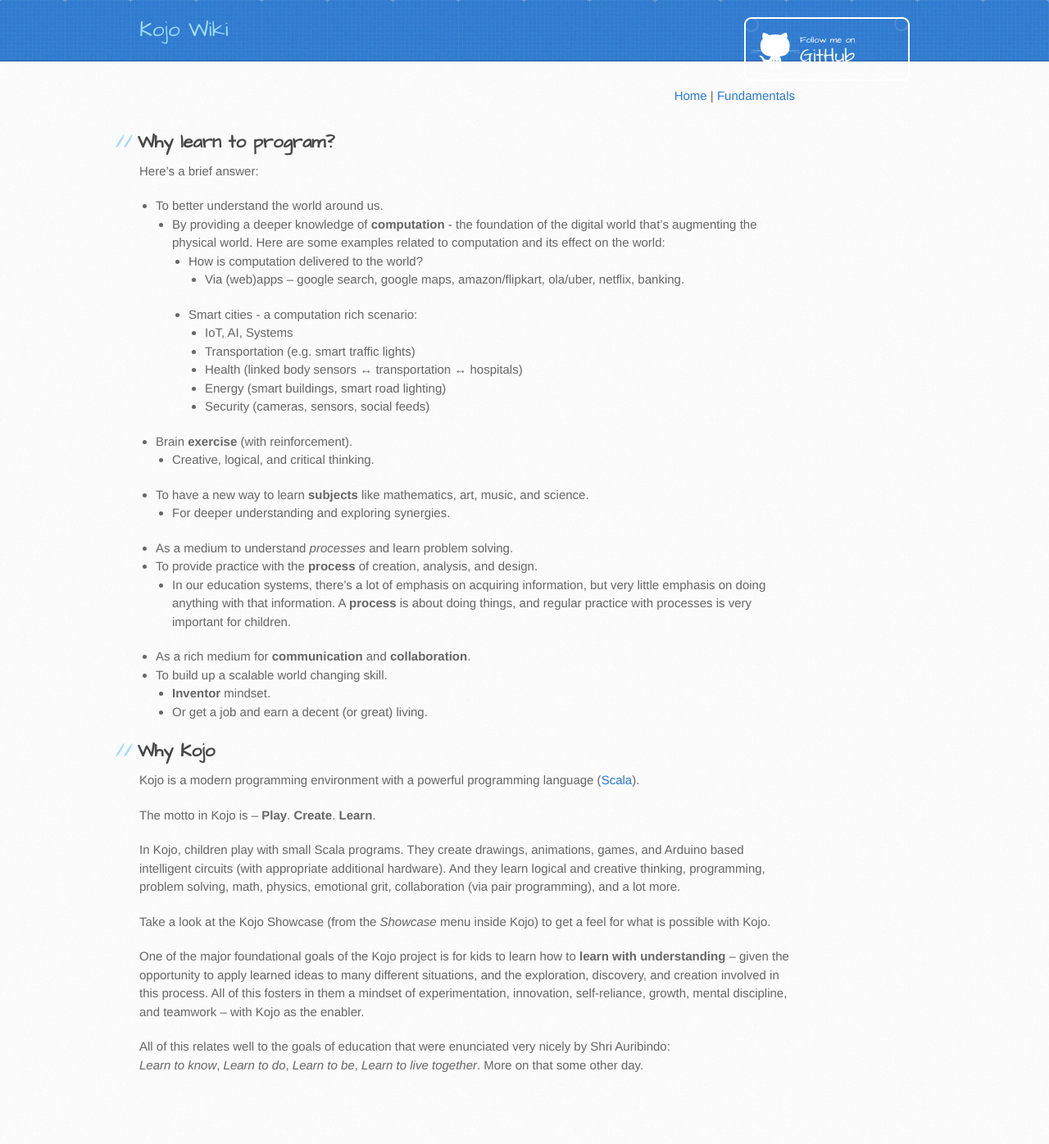
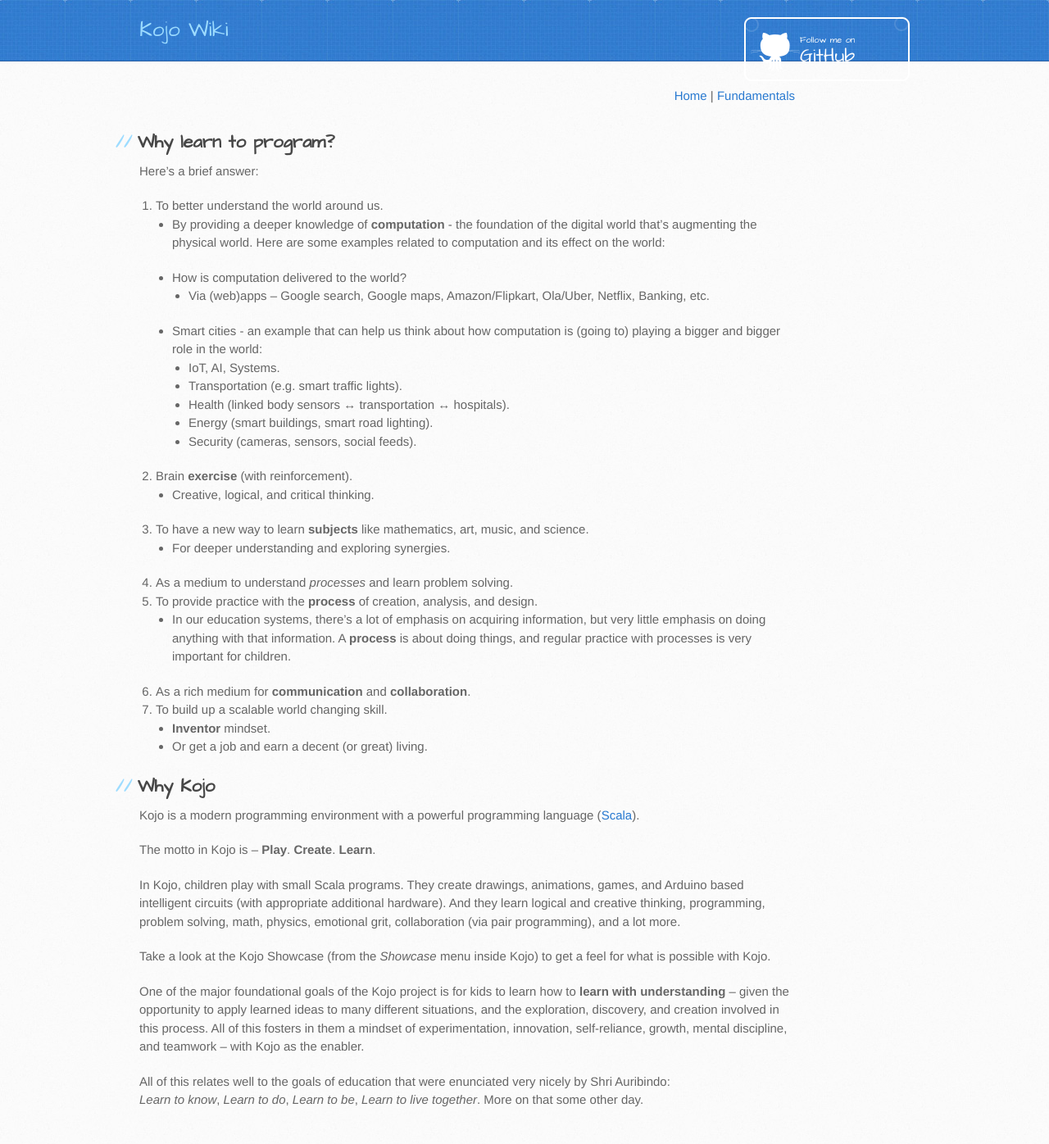
Before and after one commit to kojodoc/kojodoc.github.io, a Jekyll site: the page built from concepts/why-program-kojo.md, in a window 1280 px wide. Shown: the whole page at 82% size. Built offline with Jekyll 4.4.1, drawn with Linux system fonts in a browser that asks for light colours; our own code applies the rules of GitHub Pages for plain Markdown files; the repository's description, which GitHub fills in, is left out; before the commit the page ends 1354 px from its top, so only the background shows below that.

Commit message:
Refine 'why program'.

```diff
--- a/concepts/why-program-kojo.md
+++ b/concepts/why-program-kojo.md
@@ -6,25 +6,25 @@
 
 Here's a brief answer:
 
-* To better understand the world around us.
+1. To better understand the world around us.
   * By providing a deeper knowledge of **computation** - the foundation of the digital world that’s augmenting the physical world. Here are some examples related to computation and its effect on the world:
     * How is computation delivered to the world?
-      * Via (web)apps – google search, google maps, amazon/flipkart, ola/uber, netflix, banking.
-    * Smart cities - a computation rich scenario:
-      * IoT, AI, Systems
-      * Transportation (e.g. smart traffic lights)
-      * Health (linked body sensors ↔ transportation ↔ hospitals)
-      * Energy (smart buildings, smart road lighting)
-      * Security (cameras, sensors, social feeds)
-* Brain **exercise** (with reinforcement).
+      * Via (web)apps – Google search, Google maps, Amazon/Flipkart, Ola/Uber, Netflix, Banking, etc.
+    * Smart cities - an example that can help us think about how computation is (going to) playing a bigger and bigger role in the world:
+      * IoT, AI, Systems.
+      * Transportation (e.g. smart traffic lights).
+      * Health (linked body sensors ↔ transportation ↔ hospitals).
+      * Energy (smart buildings, smart road lighting).
+      * Security (cameras, sensors, social feeds).
+2. Brain **exercise** (with reinforcement).
   * Creative, logical, and critical thinking.
-* To have a new way to learn **subjects** like mathematics, art, music, and science.
+3. To have a new way to learn **subjects** like mathematics, art, music, and science.
   * For deeper understanding and exploring synergies.
-* As a medium to understand *processes* and learn problem solving.
-* To provide practice with the **process** of creation, analysis, and design.
+4. As a medium to understand *processes* and learn problem solving.
+5. To provide practice with the **process** of creation, analysis, and design.
   * In our education systems, there's a lot of emphasis on acquiring information, but very little emphasis on doing anything with that information. A **process** is about doing things, and regular practice with processes is very important for children.
-* As a rich medium for **communication** and **collaboration**.
-* To build up a scalable world changing skill.
+6. As a rich medium for **communication** and **collaboration**.
+7. To build up a scalable world changing skill.
   * **Inventor** mindset.
   * Or get a job and earn a decent (or great) living.
 
```
